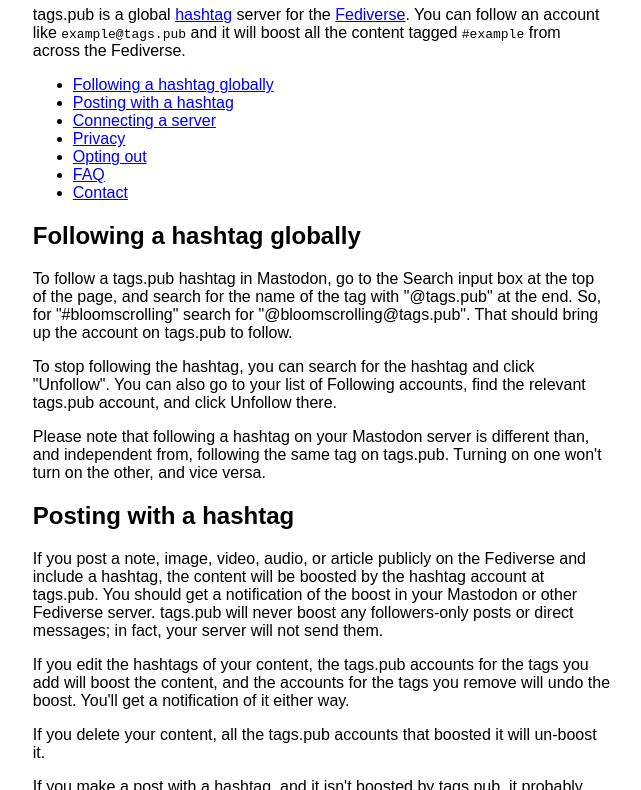
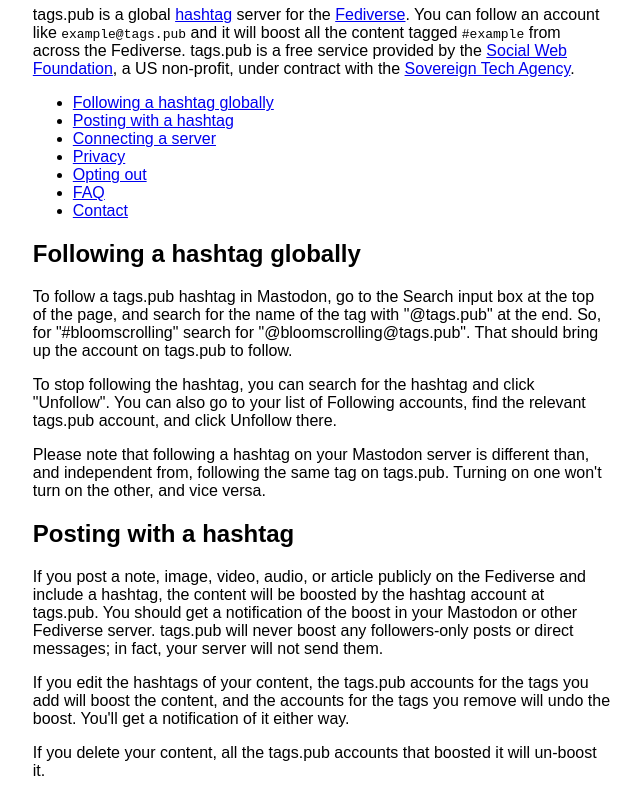
Before and after one commit to social-web-foundation/tags.pub, a website: page web/index.html in a window 1280 px wide. Shown: the part 84-874 px from the top of the page, without its empty margins (318-959 px from the left). Drawn offline with Linux system fonts and the light colour scheme.

Commit message:
doc: link to SWF and STA earlier in the tags.pub document.

```diff
--- a/web/index.html
+++ b/web/index.html
@@ -22,7 +22,7 @@
     tags.pub is a global <a href="https://en.wikipedia.org/wiki/Hashtag">hashtag</a> server for the <a
       href="https://en.wikipedia.org/wiki/Fediverse">Fediverse</a>. You can follow an account like
     <code>example@tags.pub</code> and it will boost all the content tagged <code>#example</code> from across the
-    Fediverse.
+    Fediverse. tags.pub is a free service provided by the <a href="https://socialwebfoundation.org/">Social Web Foundation</a>, a US non-profit, under contract with the <a href="https://sovereign.tech">Sovereign Tech Agency</a>.
   </p>
   <nav>
     <ul>
```
Also changed, not shown: CHANGELOG.md.
